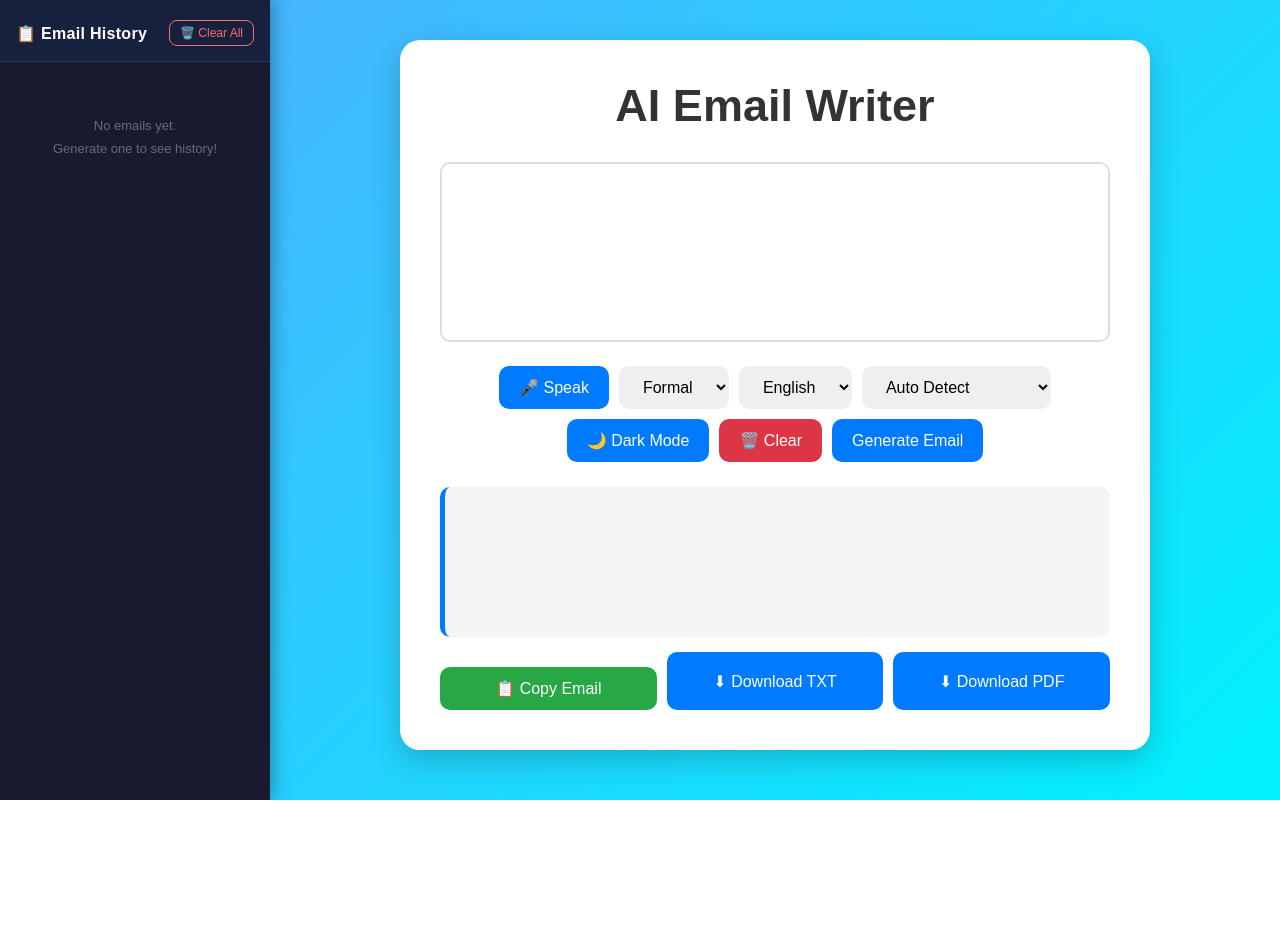
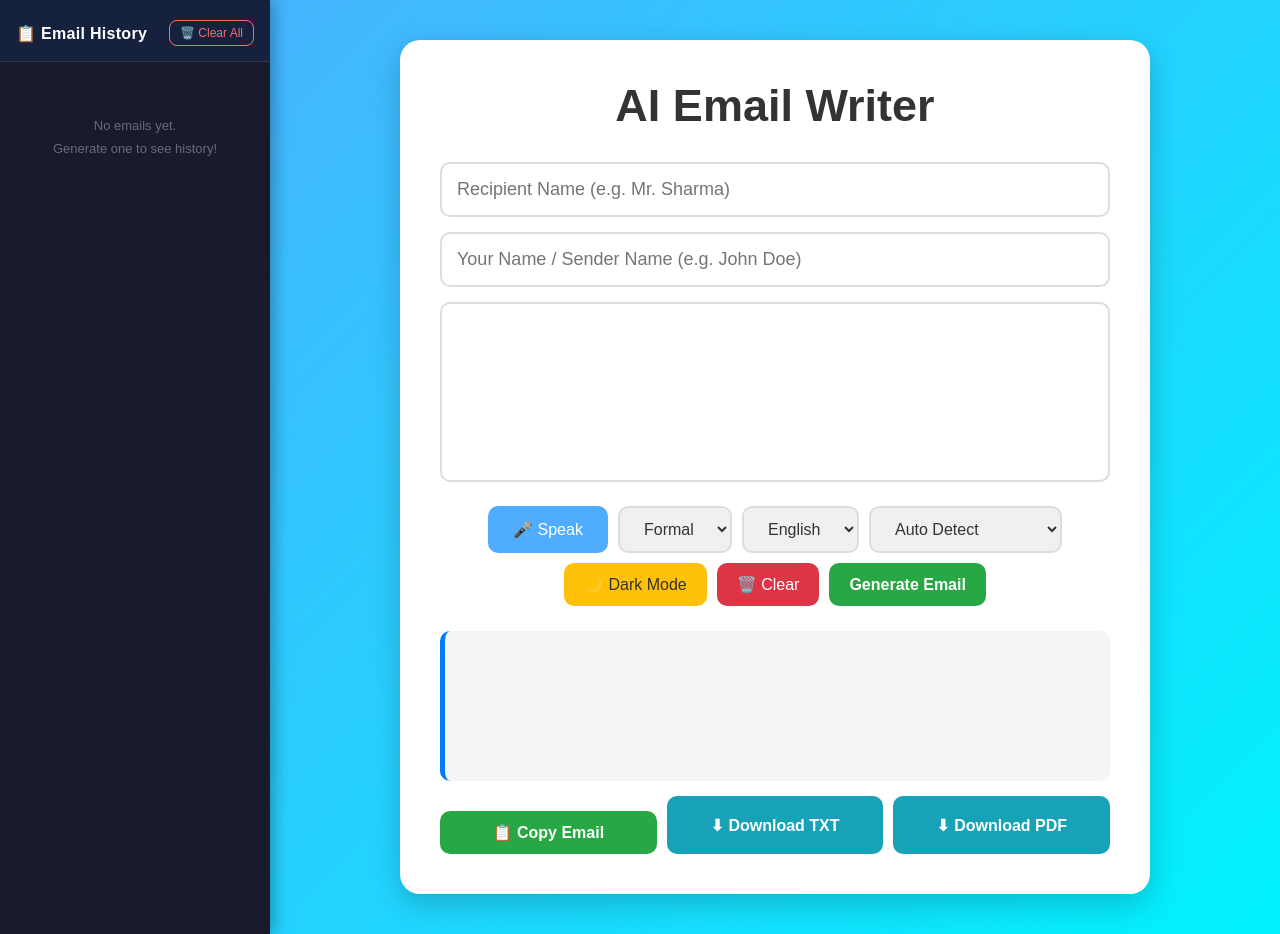
Before and after one commit to Snehakomirelly/AI-Email-Writer, a Flask app: page / in a window 1280 px wide. Before the commit the page ends 800 px from the top, so only its background shows below. Run offline with Flask 3, Linux system fonts and the light colour scheme; some libraries are stand-ins or nearby versions.

Commit message:
fixed syntax errors in app.py

```diff
--- a/app.py
+++ b/app.py
@@ -128,7 +128,6 @@ def generate_subject(prompt, language):
 
         # DEFAULT
         else:
-            # Capitalize first 5 words of prompt as subject
             words = prompt.strip().split()
             short = " ".join(words[:5]).title()
             return f"Regarding: {short}"
@@ -211,11 +210,13 @@ def generate_subject(prompt, language):
 def generate_email():
 
     data = request.get_json()
-
-    prompt   = data.get("prompt", "").lower()
-    tone     = data.get("tone", "formal").lower()
+    recipient = data.get("recipient", "").strip()
+    receipt_name = data.get("receipt_name", "").strip()  # NEW: Get receipt name
+    prompt = data.get("prompt", "").lower()
+    tone = data.get("tone", "formal").lower()
     language = data.get("language", "english").lower()
     template = data.get("template", "auto").lower()
+
     if template != "auto":
         prompt = template
 
@@ -226,41 +227,74 @@ def generate_email():
     subject = generate_subject(prompt, language)
 
     # =========================
-    # TONE SETTINGS
+    # TONE SETTINGS & GREETINGS
     # =========================
 
     # English
     if tone == "formal":
-        greeting_en = "Dear Sir/Madam,"
-        closing_en  = "Sincerely,\nSneha"
+        if recipient:
+            greeting_en = f"Dear {recipient},"
+        else:
+            greeting_en = "Dear Sir/Madam,"
+        closing_en = f"Sincerely,\n{receipt_name if receipt_name else 'Sneha'}"
+
     elif tone == "casual":
-        greeting_en = "Hi,"
-        closing_en  = "Best Regards,\nSneha"
+        if recipient:
+            greeting_en = f"Hi {recipient},"
+        else:
+            greeting_en = "Hi,"
+        closing_en = f"Best Regards,\n{receipt_name if receipt_name else 'Sneha'}"
+
     else:
-        greeting_en = "Respected Sir/Madam,"
-        closing_en  = "Thank You,\nSneha"
+        if recipient:
+            greeting_en = f"Respected {recipient},"
+        else:
+            greeting_en = "Respected Sir/Madam,"
+        closing_en = f"Thank You,\n{receipt_name if receipt_name else 'Sneha'}"
 
     # Hindi
     if tone == "formal":
-        greeting_hi = "आदरणीय महोदय/महोदया,"
-        closing_hi  = "भवदीय,\nSneha"
+        if recipient:
+            greeting_hi = f"प्रिय {recipient},"
+        else:
+            greeting_hi = "आदरणीय महोदय/महोदया,"
+        closing_hi = f"भवदीय,\n{receipt_name if receipt_name else 'Sneha'}"
+
     elif tone == "casual":
-        greeting_hi = "नमस्ते,"
-        closing_hi  = "शुभकामनाओं सहित,\nSneha"
+        if recipient:
+            greeting_hi = f"नमस्ते {recipient},"
+        else:
+            greeting_hi = "नमस्ते,"
+        closing_hi = f"शुभकामनाओं सहित,\n{receipt_name if receipt_name else 'Sneha'}"
+
     else:
-        greeting_hi = "आदरणीय महोदय/महोदया,"
-        closing_hi  = "धन्यवाद,\nSneha"
+        if recipient:
+            greeting_hi = f"आदरणीय {recipient},"
+        else:
+            greeting_hi = "आदरणीय महोदय/महोदया,"
+        closing_hi = f"धन्यवाद,\n{receipt_name if receipt_name else 'Sneha'}"
 
     # Telugu
     if tone == "formal":
-        greeting_te = "గౌరవనీయులైన సర్/మేడమ్ గారికి,"
-        closing_te  = "మీ విధేయుడు/విధేయురాలు,\nSneha"
+        if recipient:
+            greeting_te = f"ప్రియమైన {recipient},"
+        else:
+            greeting_te = "గౌరవనీయులైన సర్/మేడమ్ గారికి,"
+        closing_te = f"మీ విధేయుడు/విధేయురాలు,\n{receipt_name if receipt_name else 'Sneha'}"
+
     elif tone == "casual":
-        greeting_te = "హలో,"
-        closing_te  = "శుభాకాంక్షలతో,\nSneha"
+        if recipient:
+            greeting_te = f"హలో {recipient},"
+        else:
+            greeting_te = "హలో,"
+        closing_te = f"శుభాకాంక్షలతో,\n{receipt_name if receipt_name else 'Sneha'}"
+
     else:
-        greeting_te = "గౌరవనీయులైన సర్/మేడమ్ గారికి,"
-        closing_te  = "ధన్యవాదాలు,\nSneha"
+        if recipient:
+            greeting_te = f"గౌరవనీయులైన {recipient},"
+        else:
+            greeting_te = "గౌరవనీయులైన సర్/మేడమ్ గారికి,"
+        closing_te = f"ధన్యవాదాలు,\n{receipt_name if receipt_name else 'Sneha'}"
 
     # ==================================================
     # EMAIL BODIES PER LANGUAGE
@@ -735,7 +769,11 @@ Thank you for your time and understanding.
 
     email = f"Subject: {subject}\n\n{body}"
 
-    return jsonify({"email": email, "subject": subject})
+    return jsonify({
+        "email": email,
+        "subject": subject,
+        "receipt_name": receipt_name if receipt_name else "Sneha"  # NEW: Return receipt name
+    })
 
 
 # =========================
--- a/static/script.js
+++ b/static/script.js
@@ -16,10 +16,22 @@ window.onload = function () {
 
 async function generateEmail() {
 
-    const prompt   = document.getElementById("prompt").value.trim();
-    const tone     = document.getElementById("tone").value;
+    const recipientName = document.getElementById("recipientName").value.trim();
+    const receiptName = document.getElementById("receiptName").value.trim();
+    const prompt = document.getElementById("prompt").value.trim();
+    const tone = document.getElementById("tone").value;
     const language = document.getElementById("language").value;
     const template = document.getElementById("template").value;
+
+    if (!recipientName) {
+        alert("Please enter recipient name.");
+        return;
+    }
+
+    if (!receiptName) {
+        alert("Please enter your name (receipt name).");
+        return;
+    }
 
     if (!prompt) {
         alert("Please enter or speak an email topic first.");
@@ -31,23 +43,32 @@ async function generateEmail() {
     const response = await fetch("/generate", {
         method: "POST",
         headers: { "Content-Type": "application/json" },
-        body: JSON.stringify({prompt,tone,language,template})
+        body: JSON.stringify({
+            recipient: recipientName,
+            receipt_name: receiptName,
+            prompt: prompt,
+            tone: tone,
+            language: language,
+            template: template
+        })
     });
 
     const data = await response.json();
     const email = data.email;
+    const subject = data.subject;
+    const returnedReceiptName = data.receipt_name;
 
     document.getElementById("output").innerText = email;
 
     // ── Save to history ──
-    saveToHistory(prompt, tone, language, email);
+    saveToHistory(recipientName, receiptName, prompt, tone, language, email, subject);
 }
 
 // =========================
 // SAVE TO HISTORY
 // =========================
 
-function saveToHistory(prompt, tone, language, email) {
+function saveToHistory(recipientName, receiptName, prompt, tone, language, email, subject) {
 
     const now = new Date();
     const timeStr = now.toLocaleTimeString([], { hour: "2-digit", minute: "2-digit" });
@@ -55,10 +76,13 @@ function saveToHistory(prompt, tone, language, email) {
 
     const entry = {
         id: Date.now(),
+        recipientName: recipientName,
+        receiptName: receiptName,
         prompt: prompt,
         tone: tone,
         language: language,
         email: email,
+        subject: subject,
         time: timeStr,
         date: dateStr
     };
@@ -85,7 +109,7 @@ function saveToHistory(prompt, tone, language, email) {
 
 function renderHistory() {
 
-    const list     = document.getElementById("historyList");
+    const list = document.getElementById("historyList");
     const noHistory = document.getElementById("noHistory");
 
     if (emailHistory.length === 0) {
@@ -129,9 +153,11 @@ function loadFromHistory(index) {
     if (!entry) return;
 
     // Restore prompt and settings
-    document.getElementById("prompt").value     = entry.prompt;
-    document.getElementById("tone").value       = entry.tone;
-    document.getElementById("language").value   = entry.language;
+    document.getElementById("recipientName").value = entry.recipientName;
+    document.getElementById("receiptName").value = entry.receiptName;
+    document.getElementById("prompt").value = entry.prompt;
+    document.getElementById("tone").value = entry.tone;
+    document.getElementById("language").value = entry.language;
     document.getElementById("output").innerText = entry.email;
 
     // Highlight active item
@@ -172,7 +198,7 @@ function clearHistory() {
 
     if (confirm("Clear all email history?")) {
         emailHistory = [];
-        activeIndex  = null;
+        activeIndex = null;
         localStorage.setItem("emailHistory", JSON.stringify(emailHistory));
         renderHistory();
     }
@@ -184,10 +210,12 @@ function clearHistory() {
 
 function clearAll() {
 
-    document.getElementById("prompt").value     = "";
+    document.getElementById("recipientName").value = "";
+    document.getElementById("receiptName").value = "";
+    document.getElementById("prompt").value = "";
     document.getElementById("output").innerText = "";
-    document.getElementById("tone").value       = "formal";
-    document.getElementById("language").value   = "english";
+    document.getElementById("tone").value = "formal";
+    document.getElementById("language").value = "english";
     activeIndex = null;
     renderHistory(); // Remove active highlight
     document.getElementById("prompt").focus();
@@ -226,7 +254,7 @@ function downloadTXT() {
 
     const blob = new Blob([output], { type: "text/plain" });
     const link = document.createElement("a");
-    link.href     = URL.createObjectURL(blob);
+    link.href = URL.createObjectURL(blob);
     link.download = "email.txt";
     link.click();
 }
@@ -332,36 +360,44 @@ function toggleMode() {
 
 function changeLanguage() {
 
-    const lang        = document.getElementById("language").value;
-    const title       = document.getElementById("title");
-    const prompt      = document.getElementById("prompt");
+    const lang = document.getElementById("language").value;
+    const title = document.getElementById("title");
+    const recipientPlaceholder = document.getElementById("recipientName");
+    const receiptPlaceholder = document.getElementById("receiptName");
+    const prompt = document.getElementById("prompt");
     const generateBtn = document.getElementById("generateBtn");
-    const speakBtn    = document.getElementById("speakBtn");
-    const copyBtn     = document.getElementById("copyBtn");
-    const clearBtn    = document.getElementById("clearBtn");
+    const speakBtn = document.getElementById("speakBtn");
+    const copyBtn = document.getElementById("copyBtn");
+    const clearBtn = document.getElementById("clearBtn");
 
     if (lang === "hindi") {
-        title.innerText       = "AI ईमेल लेखक";
-        prompt.placeholder    = "ईमेल विषय दर्ज करें या बोलें";
+        title.innerText = "AI ईमेल लेखक";
+        recipientPlaceholder.placeholder = "प्राप्तकर्ता का नाम (जैसे मिस्टर शर्मा)";
+        receiptPlaceholder.placeholder = "आपका नाम / प्रेषक का नाम (जैसे जॉन डो)";
+        prompt.placeholder = "ईमेल विषय दर्ज करें या बोलें";
         generateBtn.innerText = "ईमेल बनाएं";
-        speakBtn.innerText    = "🎤 बोलें";
-        copyBtn.innerText     = "📋 ईमेल कॉपी करें";
-        clearBtn.innerText    = "🗑️ साफ़ करें";
+        speakBtn.innerText = "🎤 बोलें";
+        copyBtn.innerText = "📋 ईमेल कॉपी करें";
+        clearBtn.innerText = "🗑️ साफ़ करें";
 
     } else if (lang === "telugu") {
-        title.innerText       = "AI ఇమెయిల్ రైటర్";
-        prompt.placeholder    = "ఇమెయిల్ విషయం నమోదు చేయండి లేదా మాట్లాడండి";
+        title.innerText = "AI ఇమెయిల్ రైటర్";
+        recipientPlaceholder.placeholder = "గ్రహీత పేరు (ఉదా. మిస్టర్ శర్మ)";
+        receiptPlaceholder.placeholder = "మీ పేరు / పంపిన వారి పేరు (ఉదా. జాన్ డో)";
+        prompt.placeholder = "ఇమెయిల్ విషయం నమోదు చేయండి లేదా మాట్లాడండి";
         generateBtn.innerText = "ఇమెయిల్ రూపొందించు";
-        speakBtn.innerText    = "🎤 మాట్లాడు";
-        copyBtn.innerText     = "📋 ఇమెయిల్ కాపీ చేయి";
-        clearBtn.innerText    = "🗑️ క్లియర్";
+        speakBtn.innerText = "🎤 మాట్లాడు";
+        copyBtn.innerText = "📋 ఇమెయిల్ కాపీ చేయి";
+        clearBtn.innerText = "🗑️ క్లియర్";
 
     } else {
-        title.innerText       = "AI Email Writer";
-        prompt.placeholder    = "Enter or speak email topic";
+        title.innerText = "AI Email Writer";
+        recipientPlaceholder.placeholder = "Recipient Name (e.g. Mr. Sharma)";
+        receiptPlaceholder.placeholder = "Your Name / Sender Name (e.g. John Doe)";
+        prompt.placeholder = "Enter or speak email topic";
         generateBtn.innerText = "Generate Email";
-        speakBtn.innerText    = "🎤 Speak";
-        copyBtn.innerText     = "📋 Copy Email";
-        clearBtn.innerText    = "🗑️ Clear";
+        speakBtn.innerText = "🎤 Speak";
+        copyBtn.innerText = "📋 Copy Email";
+        clearBtn.innerText = "🗑️ Clear";
     }
 }
--- a/static/style.css
+++ b/static/style.css
@@ -181,6 +181,30 @@ h1 {
     font-size: 45px;
 }
 
+/* ========================= */
+/* INPUT FIELDS              */
+/* ========================= */
+
+/* Recipient Name Input */
+#recipientName,
+#receiptName {
+    width: 100%;
+    padding: 15px;
+    border-radius: 10px;
+    border: 2px solid #ddd;
+    font-size: 18px;
+    margin-bottom: 15px;
+    transition: 0.4s;
+    font-family: Arial, sans-serif;
+}
+
+#recipientName:focus,
+#receiptName:focus {
+    outline: none;
+    border-color: #4facfe;
+    box-shadow: 0 0 8px rgba(79, 172, 254, 0.3);
+}
+
 /* Textarea */
 textarea {
     width: 100%;
@@ -192,14 +216,19 @@ textarea {
     resize: none;
     margin-bottom: 20px;
     transition: 0.4s;
+    font-family: Arial, sans-serif;
 }
 
 textarea:focus {
     outline: none;
     border-color: #4facfe;
+    box-shadow: 0 0 8px rgba(79, 172, 254, 0.3);
 }
 
-/* Controls */
+/* ========================= */
+/* CONTROLS SECTION          */
+/* ========================= */
+
 .controls {
     display: flex;
     gap: 10px;
@@ -215,6 +244,21 @@ button {
     border: none;
     border-radius: 10px;
     font-size: 16px;
+    transition: 0.3s;
+}
+
+/* Select Styling */
+select {
+    background: #f0f0f0;
+    color: #333;
+    cursor: pointer;
+    border: 2px solid #ddd;
+}
+
+select:focus {
+    outline: none;
+    border-color: #4facfe;
+    box-shadow: 0 0 8px rgba(79, 172, 254, 0.3);
 }
 
 /* Buttons */
@@ -230,17 +273,36 @@ button:hover {
     transform: scale(1.03);
 }
 
-/* Output */
-#output {
-    margin-top: 25px;
-    background: #f5f5f5;
-    padding: 20px;
-    border-radius: 10px;
-    min-height: 150px;
-    white-space: pre-wrap;
-    border-left: 5px solid #007bff;
-    font-size: 16px;
-    transition: 0.4s;
+button:active {
+    transform: scale(0.98);
+}
+
+/* ========================= */
+/* SPEAK BUTTON              */
+/* ========================= */
+
+#speakBtn {
+    background: #4facfe;
+    min-width: 120px;
+}
+
+#speakBtn:hover {
+    background: #0056b3;
+}
+
+/* ========================= */
+/* MODE BUTTON               */
+/* ========================= */
+
+#modeBtn {
+    background: #ffc107;
+    color: #333;
+    min-width: 130px;
+}
+
+#modeBtn:hover {
+    background: #ff9800;
+    color: white;
 }
 
 /* ========================= */
@@ -249,10 +311,80 @@ button:hover {
 
 #clearBtn {
     background: #dc3545;
+    min-width: 100px;
 }
 
 #clearBtn:hover {
     background: #a71d2a;
+}
+
+/* ========================= */
+/* GENERATE BUTTON           */
+/* ========================= */
+
+#generateBtn {
+    background: #28a745;
+    min-width: 150px;
+    font-weight: bold;
+}
+
+#generateBtn:hover {
+    background: #1e7e34;
+}
+
+/* ========================= */
+/* OUTPUT SECTION            */
+/* ========================= */
+
+#output {
+    margin-top: 25px;
+    background: #f5f5f5;
+    padding: 20px;
+    border-radius: 10px;
+    min-height: 150px;
+    white-space: pre-wrap;
+    word-wrap: break-word;
+    border-left: 5px solid #007bff;
+    font-size: 16px;
+    line-height: 1.6;
+    transition: 0.4s;
+    font-family: 'Courier New', monospace;
+    color: #333;
+}
+
+/* ========================= */
+/* COPY BUTTON               */
+/* ========================= */
+
+#copyBtn {
+    margin-top: 15px;
+    width: 100%;
+    background: #28a745;
+    font-weight: bold;
+}
+
+#copyBtn:hover {
+    background: #1e7e34;
+}
+
+/* ========================= */
+/* DOWNLOAD BUTTONS          */
+/* ========================= */
+
+.download-buttons {
+    display: flex;
+    gap: 10px;
+    margin-top: 15px;
+}
+
+.download-buttons button {
+    flex: 1;
+    background: #17a2b8;
+    font-weight: bold;
+}
+
+.download-buttons button:hover {
+    background: #117a8b;
 }
 
 /* ========================= */
@@ -289,30 +445,12 @@ button:hover {
     border-left: 5px solid #00c6ff;
 }
 
-/* Copy Button */
-#copyBtn {
-    margin-top: 15px;
-    width: 100%;
-    background: #28a745;
-}
-
-#copyBtn:hover {
-    background: #1e7e34;
-}
-
-/* Download Buttons */
-.download-buttons {
-    display: flex;
-    gap: 10px;
-    margin-top: 15px;
-}
-
-.download-buttons button {
-    flex: 1;
+.dark-mode button {
+    box-shadow: 0 0 5px rgba(0, 0, 0, 0.5);
 }
 
 /* ========================= */
-/* RESPONSIVE                */
+/* RESPONSIVE DESIGN         */
 /* ========================= */
 
 @media (max-width: 768px) {
--- a/templates/index.html
+++ b/templates/index.html
@@ -35,6 +35,19 @@
         <div class="container">
 
             <h1 id="title">AI Email Writer</h1>
+
+            <input
+                type="text"
+                id="recipientName"
+                placeholder="Recipient Name (e.g. Mr. Sharma)"
+                class="recipient-input">
+
+            <!-- NEW: Receipt Name Input -->
+            <input
+                type="text"
+                id="receiptName"
+                placeholder="Your Name / Sender Name (e.g. John Doe)"
+                class="recipient-input">
 
             <textarea
                 id="prompt"
```
Also changed, not shown: other parts of static/style.css (+70 -1 lines). Lines whose indentation alone changed are shown as unchanged.
